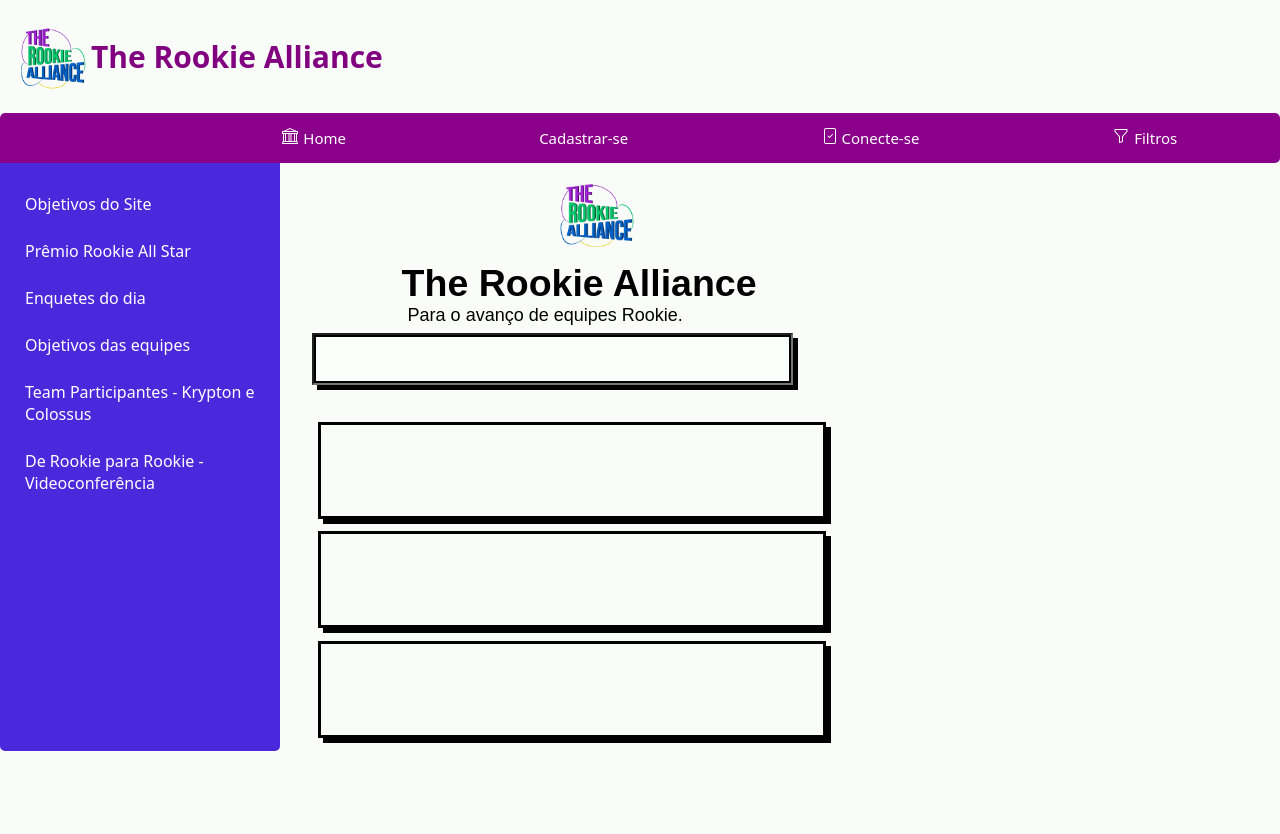
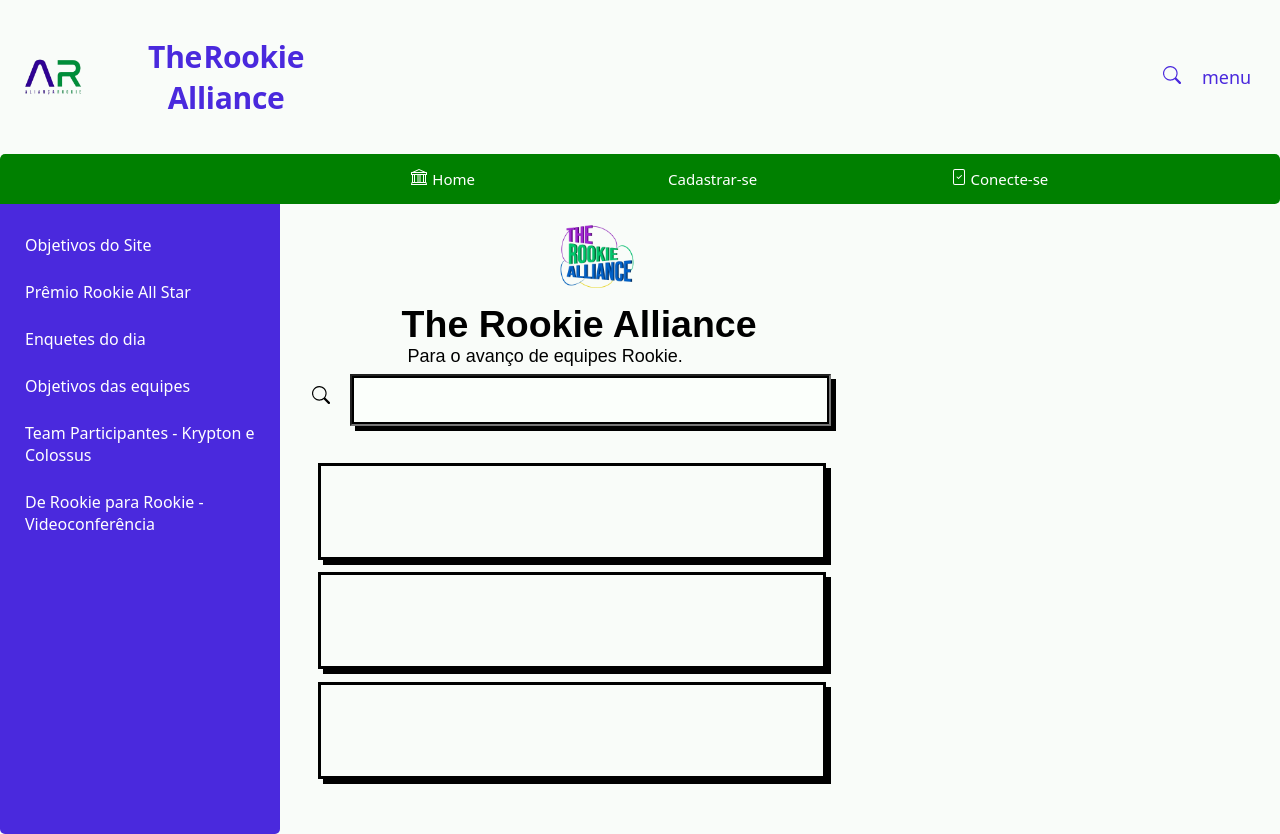
Before and after one commit to colossusfrc/FORUM-FRC, a plain HTML site: page FORUM ROOKIE/FORUM ROOKIE.html in a window 1280 px wide. Before the commit the page ends 800 px from the top, so only its background shows below. Drawn offline with Linux system fonts and the light colour scheme.

Commit message:
Add files via upload

```diff
--- a/FORUM ROOKIE/FORUM ROOKIE.html
+++ b/FORUM ROOKIE/FORUM ROOKIE.html
@@ -19,10 +19,30 @@
            font-size: 15px;
            font-family: system-ui, -apple-system, BlinkMacSystemFont, 'Segoe UI', Roboto, Oxygen, Ubuntu, Cantarell, 'Open Sans', 'Helvetica Neue', sans-serif  ;
            background-color: #f9fcf9;
-            color: purple;
+            color: rgb(74, 41, 221);
             padding: 2vh;
-            text-align: none;
+            text-align: center;
             display:flex;
+            align-items: center;
+        }
+
+        header h1{
+             margin-left: 1vw;
+             letter-spacing: -0.3px;
+             word-spacing: -6px;
+        }
+
+        header p{
+            align-items: auto;
+            margin-right: 1vw;
+            margin-left: 1vw;
+            font-size: 18px;
+            font-family: system-ui, -apple-system, BlinkMacSystemFont, 'Segoe UI', Roboto, Oxygen, Ubuntu, Cantarell, 'Open Sans', 'Helvetica Neue', sans-serif;
+        }
+
+        .search1{
+            margin-left: 63vw;
+            width: 3vw;
         }
 
         a{
@@ -31,7 +51,7 @@
         }
         .subhead {
            font-size: 15px;
-           background-color: #8B008B;
+           background-color: green;
             color: white;
             padding: 15px;
             align-content: space-around;
@@ -58,6 +78,7 @@
         }
         nav {
             width: 250px;
+            height: 600px;
             background-color: rgb(74, 41, 221);
             padding: 15px;
             overflow-y: auto;
@@ -96,6 +117,10 @@
             box-shadow: rgb(0, 0, 0) 0px 0px 0px 2px inset, rgb(0, 0, 0) 5px 5px;
 
 
+        }
+
+        .search2{
+            margin-right: 1vw;
         }
         main p{
             margin-left: 0.5vw;
@@ -157,6 +182,11 @@
                 display:flex;
             }
         }
+
+        .space{
+            padding: 2vh;
+            background-color: green;
+        }
     </style>
 </head>
 <body>
@@ -164,12 +194,18 @@
     <a href="file:///C:/Users/erick/Downloads/FORUM%20ROOKIE/FORUM%20ROOKIE.html">
          <header>
 
-                <img src="img-nofound.png" alt="" class="img-logo">
+                <img src="logotype-removebg-preview.png" alt="" class="img-logo">
+
 
             <h1 class="name">The Rookie Alliance</h1>
+
+            <i class="search1"><svg xmlns="http://www.w3.org/2000/svg" width="18" height="18" fill="currentColor" class="bi bi-search" viewBox="0 0 16 16">
+                <path d="M11.742 10.344a6.5 6.5 0 1 0-1.397 1.398h-.001q.044.06.098.115l3.85 3.85a1 1 0 0 0 1.415-1.414l-3.85-3.85a1 1 0 0 0-.115-.1zM12 6.5a5.5 5.5 0 1 1-11 0 5.5 5.5 0 0 1 11 0"/>
+              </svg></i>
+              <p>menu </p>
+
         </header>
         </a>
-
 
         <div class="subhead">
             <a href="file:///C:/Users/erick/Downloads/FORUM%20ROOKIE/FORUM%20ROOKIE.html"> <i class="icon">  <svg xmlns="http://www.w3.org/2000/svg" width="16" height="16" fill="currentColor" class="bi bi-bank" viewBox="0 0 16 16">
@@ -183,10 +219,9 @@
                 <path d="M10.854 6.146a.5.5 0 0 1 0 .708l-3 3a.5.5 0 0 1-.708 0l-1.5-1.5a.5.5 0 1 1 .708-.708L7.5 8.793l2.646-2.647a.5.5 0 0 1 .708 0z"/>
                 <path d="M4 0a2 2 0 0 0-2 2v12a2 2 0 0 0 2 2h8a2 2 0 0 0 2-2V2a2 2 0 0 0-2-2zm0 1h8a1 1 0 0 1 1 1v12a1 1 0 0 1-1 1H4a1 1 0 0 1-1-1V2a1 1 0 0 1 1-1"/>
               </svg></i> Conecte-se</a>
-    <a href="#"> <i class="icon"><svg xmlns="http://www.w3.org/2000/svg" width="16" height="16" fill="currentColor" class="bi bi-funnel" viewBox="0 0 16 16">
-        <path d="M1.5 1.5A.5.5 0 0 1 2 1h12a.5.5 0 0 1 .5.5v2a.5.5 0 0 1-.128.334L10 8.692V13.5a.5.5 0 0 1-.342.474l-3 1A.5.5 0 0 1 6 14.5V8.692L1.628 3.834A.5.5 0 0 1 1.5 3.5zm1 .5v1.308l4.372 4.858A.5.5 0 0 1 7 8.5v5.306l2-.666V8.5a.5.5 0 0 1 .128-.334L13.5 3.308V2z"/>
-      </svg></i>      Filtros </a>
+
             </div>
+
 
     <main>
         <div class="itens-full">
@@ -207,7 +242,10 @@
 
                  </div>
             <div class="barra-de-pesquisa">
-                <i class="fa fa-search" aria-hidden="true"></i>
+                <i class="search2" aria-hidden="true">
+                    <svg xmlns="http://www.w3.org/2000/svg" width="18" height="18" fill="currentColor" class="bi bi-search" viewBox="0 0 16 16">
+                    <path d="M11.742 10.344a6.5 6.5 0 1 0-1.397 1.398h-.001q.044.06.098.115l3.85 3.85a1 1 0 0 0 1.415-1.414l-3.85-3.85a1 1 0 0 0-.115-.1zM12 6.5a5.5 5.5 0 1 1-11 0 5.5 5.5 0 0 1 11 0"/>
+                  </svg></i></i>
                 <input type="text" name="" id="" class="search">
             </div>
 
```
Also changed, not shown: FORUM ROOKIE/logotype-removebg-preview.png (added), FORUM ROOKIE/logotype.jpg (added). Lines whose indentation alone changed are shown as unchanged.
